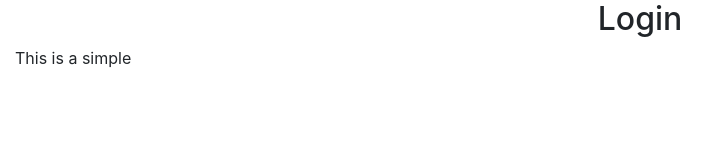
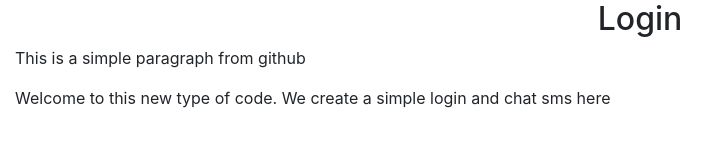
Before and after one commit to kevokario/KarioProject1, a plain HTML site: page index.html in a window 1280 px wide. Shown: the whole page, without its empty margins (0-728 px from the left). Drawn offline with nearby package versions, Linux system fonts and the light colour scheme.

Commit message:
update index.html WIP

```diff
--- a/index.html
+++ b/index.html
@@ -15,7 +15,8 @@
   <body>
     <div class="container-fluid">
       <h2 class="text-center">Login</h2>
-      <p>This is a simple </p>
+      <p>This is a simple paragraph from github</p>
+      <p>Welcome to this new type of code. We create a simple login and chat sms here</p>
     </div>
   </body>
 </html>
```
